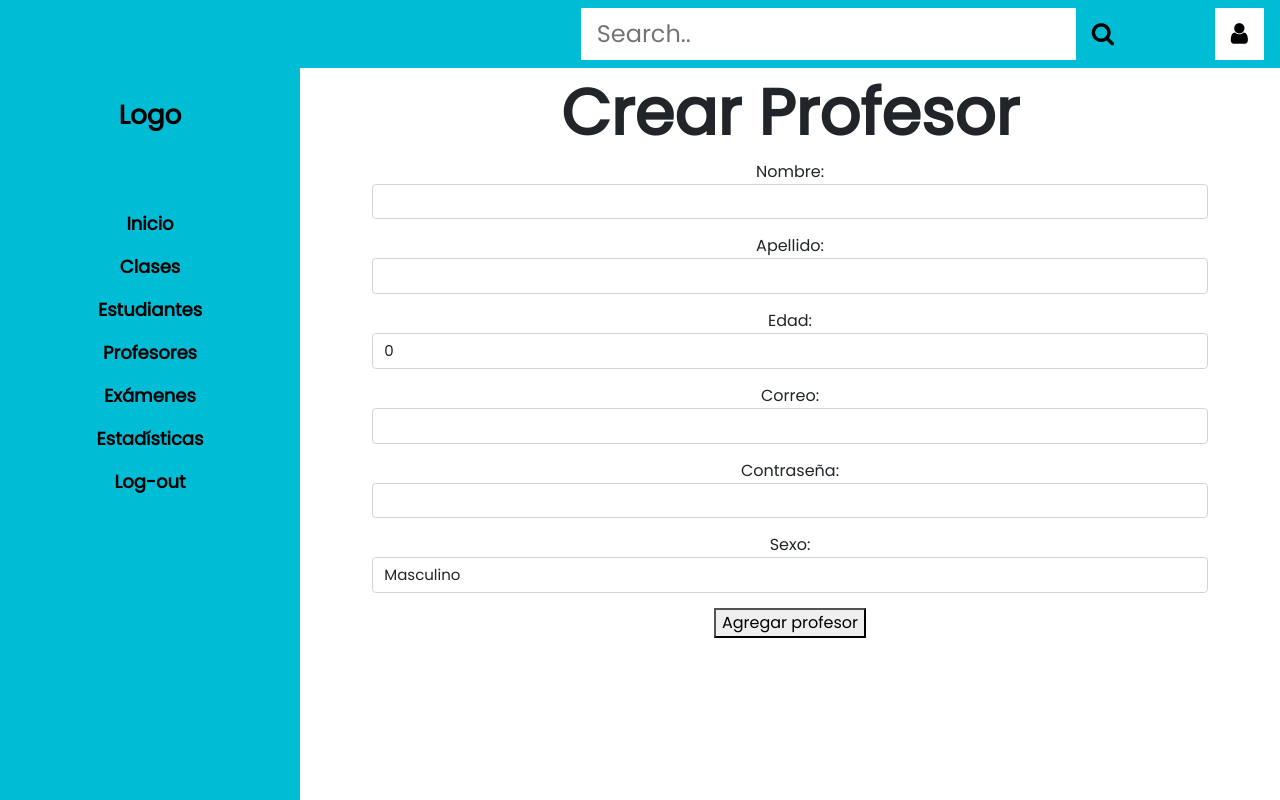
After one commit to mamorenoc19/Crystal_Clear, a Django app: page /crear_profesores/ in a window 1280 px wide. The commit adds this page. Run offline with Django 3.2, Linux system fonts and the light colour scheme; some libraries are stand-ins or nearby versions.

Commit message:
Agregación de creacion de estudiantes y profesores

```diff
--- a/Crystal_Clear_Project/Crystal_Clear_App/forms.py
+++ b/Crystal_Clear_Project/Crystal_Clear_App/forms.py
@@ -1,5 +1,5 @@
 from django import forms
-from Crystal_Clear_App.models import Clase
+from Crystal_Clear_App.models import Clase, Profesor, Estudiante
 
 
 class claseForm(forms.ModelForm):
@@ -13,7 +13,6 @@ class claseForm(forms.ModelForm):
             'descripcion',
             'creditos',
             'profesor',
-            'estado',
         ]
 
         labels = {
@@ -21,13 +20,79 @@ class claseForm(forms.ModelForm):
             'descripcion':'Descripcion',
             'creditos':'Creditos',
             'profesor':'Profesor',
-            'estado':'Estado',
         }
 
         widgets = {
-            'nombre': forms.TextInput(attrs={'class': 'input'}),
+            'nombre': forms.TextInput(attrs={'class': 'form-control'}),
             'descripcion': forms.TextInput(attrs={'class': 'form-control'}),
             'creditos': forms.NumberInput(attrs={'class': 'form-control'}),
             'profesor': forms.Select(attrs={'class': 'form-control'}),
-            'estado': forms.CheckboxInput(attrs={'class': 'form-control'}),
         }
+#PROFESOR
+class profesorForm(forms.ModelForm):
+
+    class Meta:
+
+        model = Profesor
+
+        fields = [
+            'nombre',
+            'apellido',
+            'edad',
+            'correo',
+            'contraseña',
+            'sexo',
+        ]
+
+        labels = {
+            'nombre':'Nombre',
+            'apellido':'Apellido',
+            'edad':'Edad',
+            'correo':'Correo',
+            'contraseña':'Contraseña',
+            'sexo':'Sexo',
+        }
+
+        widgets = {
+            'nombre': forms.TextInput(attrs={'class': 'form-control'}),
+            'apellido': forms.TextInput(attrs={'class': 'form-control'}),
+            'edad': forms.NumberInput(attrs={'class': 'form-control'}),
+            'correo': forms.EmailInput(attrs={'class': 'form-control'}),
+            'contraseña': forms.PasswordInput(attrs={'class': 'form-control'}),
+            'sexo': forms.Select(attrs={'class': 'form-control'}),
+        }
+#ESTUDIANTE
+
+
+class estudianteForm(forms.ModelForm):
+
+    class Meta:
+
+        model = Estudiante
+
+        fields = [
+            'nombre',
+            'apellido',
+            'edad',
+            'correo',
+            'contraseña',
+            'sexo',
+        ]
+
+        labels = {
+            'nombre': 'Nombre',
+            'apellido': 'Apellido',
+            'edad': 'Edad',
+            'correo': 'Correo',
+            'contraseña': 'Contraseña',
+            'sexo': 'Sexo',
+        }
+
+        widgets = {
+            'nombre': forms.TextInput(attrs={'class': 'form-control'}),
+            'apellido': forms.TextInput(attrs={'class': 'form-control'}),
+            'edad': forms.NumberInput(attrs={'class': 'form-control'}),
+            'correo': forms.EmailInput(attrs={'class': 'form-control'}),
+            'contraseña': forms.PasswordInput(attrs={'class': 'form-control'}),
+            'sexo': forms.Select(attrs={'class': 'form-control'}),
+        }
--- a/Crystal_Clear_Project/Crystal_Clear_App/models.py
+++ b/Crystal_Clear_Project/Crystal_Clear_App/models.py
@@ -4,7 +4,6 @@ from django.db import models
 
 
 class Profesor(models.Model):
-    id = models.PositiveSmallIntegerField(primary_key=True)
     nombre = models.CharField(max_length=50)
     apellido = models.CharField(max_length=50)
     edad = models.SmallIntegerField(default=0)
@@ -22,7 +21,6 @@ class Profesor(models.Model):
 
 
 class Estudiante(models.Model):
-    id = models.PositiveSmallIntegerField(primary_key=True)
     nombre = models.CharField(max_length=50)
     apellido = models.CharField(max_length=50)
     edad = models.SmallIntegerField(default=0)
--- a/Crystal_Clear_Project/Crystal_Clear_App/templates/Crystal_Clear_App/base_login.html
+++ b/Crystal_Clear_Project/Crystal_Clear_App/templates/Crystal_Clear_App/base_login.html
@@ -32,6 +32,8 @@
         <div class="w3-bar-block w3-center">
             <a href="{% url 'home_login' %}" onclick="w3_close()" class="w3-bar-item w3-button w3-hover-white">Inicio</a>
             <a href="{% url 'clases' %}" onclick="w3_close()" class="w3-bar-item w3-button w3-hover-white">Clases</a>
+            <a href="{% url 'estudiantes' %}" onclick="w3_close()" class="w3-bar-item w3-button w3-hover-white">Estudiantes</a>
+            <a href="{% url 'profesores' %}" onclick="w3_close()" class="w3-bar-item w3-button w3-hover-white">Profesores</a>
             <a href="{% url 'examen' %}" onclick="w3_close()" class="w3-bar-item w3-button w3-hover-white">Exámenes</a>
             <a href="#" onclick="w3_close()" class="w3-bar-item w3-button w3-hover-white">Estadísticas</a>
             <a href="#" onclick="w3_close()" class="w3-bar-item w3-button w3-hover-white">Log-out</a>
--- a/Crystal_Clear_Project/Crystal_Clear_App/templates/Crystal_Clear_App/clases.html
+++ b/Crystal_Clear_Project/Crystal_Clear_App/templates/Crystal_Clear_App/clases.html
@@ -1,4 +1,3 @@
-
 {% extends "Crystal_Clear_App/base_login.html" %}
 {% load static %}
 <!-- Add your code below: -->
--- /dev/null
+++ b/Crystal_Clear_Project/Crystal_Clear_App/templates/Crystal_Clear_App/crear_profesores.html
@@ -0,0 +1,43 @@
+{% extends "Crystal_Clear_App/base_login.html" %}
+{% load static %}
+{% load widget_tweaks %}
+<!-- Add your code below: -->
+{% block head %}
+<link rel="stylesheet" href="{% static 'Crystal_Clear_App/style.css' %}">
+{% endblock %}
+{% load widget_tweaks %}
+{% block content %}
+<h1 class="w3-jumbo w3-center"><b>Crear Profesor</b></h1>
+<div class="w3-container w3-center">
+    <form method="POST">
+        {% csrf_token %}
+        {{form.as_p}}
+        <button style="margin-bottom: 10px;" type="submit">Agregar profesor</button>
+    </form>
+    <!-- <form action="/action_page.php" target="_blank">
+        <div class="w3-section">
+            <label>Nombre de la clase</label>
+            <input class="w3-input w3-border" type="text" name="Name" required>
+            {% render_field form.nombre rows="50" cols="50" title="Hello, world!" %}
+        </div>
+        <div class="w3-section">
+            <label>Descripcion de la clase</label>
+            <input class="w3-input w3-border" type="text" name="Name" required>
+        </div>
+        <div class="w3-section">
+            <label>Número de Creditos</label>
+            <input class="w3-input w3-border" type="text" name="Name" required>
+        </div>
+        <div class="w3-section">
+            <label>Profesor Encargado</label>
+            <input class="w3-input w3-border" type="text" name="Name" required>
+        </div>
+        <div class="w3-section">
+            <label>Estado</label>
+            <input class="w3-input w3-border" type="text" name="Name" required>
+        </div>
+        <button type="submit" class="w3-button w3-block w3-padding-large w3-cyan w3-margin-bottom">Crear clase</button>
+    </form> -->
+
+</div>
+{% endblock %}
--- a/Crystal_Clear_Project/Crystal_Clear_App/urls.py
+++ b/Crystal_Clear_Project/Crystal_Clear_App/urls.py
@@ -9,6 +9,10 @@ urlpatterns = [
     path("home_login/", views.home_login, name='home_login'),
     path("clases/", views.clases, name="clases"),
     path("clase/", views.clase, name='clase'),
+    path("profesores/", views.profesores, name="profesores"),
+    path("crear_profesores/", views.crear_profesor, name='crear_profesores'),
+    path("estudiantes/", views.estudiantes, name="estudiantes"),
+    path("crear_estudiantes/", views.crear_estudiantes, name='crear_estudiantes'),
     path("examen/", views.examen, name="examen"),
     path("crear_clase/", views.crear_clase, name='crear_clase'),
     path("crear_login/", views.crear_examen, name='crear_examen'),
--- a/Crystal_Clear_Project/Crystal_Clear_App/views.py
+++ b/Crystal_Clear_Project/Crystal_Clear_App/views.py
@@ -1,9 +1,9 @@
-from django.shortcuts import render
+from django.shortcuts import render, redirect
 import random
 from django.conf import settings
 from django.core.mail import send_mail
-from Crystal_Clear_App.forms import claseForm
-from .models import Estudiante, Clase
+from Crystal_Clear_App.forms import claseForm, profesorForm, estudianteForm
+from .models import Estudiante, Clase, Examen, Profesor
 
 # Create your views here.
 def home(request):
@@ -37,6 +37,7 @@ def home_login(request):
 
 lista_estudiante = ['Camila', 'alejandra', 'jose miguel']
 
+'''------------------------------- CLASES  --------------------------------------------'''
 def clases(request):
     clases = Clase.objects.all()
     context = {'clases': clases}
@@ -48,23 +49,61 @@ def clase(request):
     return render(request, "Crystal_Clear_App/clase.html", context)
 
 
-#estudiante = [{'nombre': 'camila', 'numero': 1},
- #                   {'nombre': 'jose', 'numero': 2}, {'nombre': 'milerna', 'numero': 3}, {'nombre': 'carlos', 'numero': 4}]
-
-def examen(request):
-    return render(request, "Crystal_Clear_App/examen.html")
-
 def crear_clase(request):
     if request.method == 'POST':
         form = claseForm(request.POST)
         if form.is_valid():
             form.save()
-        # return redirect('Managemet_Inventory_App:inventory')
+        return redirect('clases')
     else:
         form = claseForm()
-    return render(request, "Crystal_Clear_App/crear_clase.html",{'form':form})
+    return render(request, "Crystal_Clear_App/crear_clase.html", {'form': form})
 
 
+'''------------------------------- PROFESORES  --------------------------------------------'''
+
+def profesores(request):
+    profesores = Profesor.objects.all()
+    context = {'profesores': profesores}
+    return(render(request, "Crystal_Clear_App/profesores.html", context))
+
+
+def crear_profesor(request):
+    if request.method == 'POST':
+        form = profesorForm(request.POST)
+        if form.is_valid():
+            form.save()
+            form = profesorForm()
+        return redirect('profesores')
+    else:
+        form = profesorForm()
+    return render(request, "Crystal_Clear_App/crear_profesores.html", {'form': form})
+
+
+'''------------------------------- ESTUDIANTES  --------------------------------------------'''
+def estudiantes(request):
+    estudiantes = Estudiante.objects.all()
+    context = {'estudiante': estudiantes}
+    return render(request, "Crystal_Clear_App/estudiantes.html", context)
+
+
+def crear_estudiantes(request):
+    if request.method == 'POST':
+        form = estudianteForm(request.POST)
+        if form.is_valid():
+            form.save()
+            form = estudianteForm()
+        return redirect('estudiantes')
+    else:
+        form = estudianteForm()
+    return render(request, "Crystal_Clear_App/crear_estudiantes.html", {'form': form})
+
+
+'''------------------------------- EXÁMENES  --------------------------------------------'''
+def examen(request):
+    examenes = Examen.objects.all()
+    context = {'examenes': examenes}
+    return render(request, "Crystal_Clear_App/examenes.html", context)
 
 def crear_examen(request):
     return render(request, "Crystal_Clear_App/crear_examen.html")
```
Also changed, not shown: Crystal_Clear_Project/Crystal_Clear_App/templates/Crystal_Clear_App/crear_clase.html (+1 -27 lines), Crystal_Clear_Project/Crystal_Clear_App/templates/Crystal_Clear_App/crear_estudiantes.html (added, +43 -0 lines), Crystal_Clear_Project/Crystal_Clear_App/templates/Crystal_Clear_App/estudiantes.html (added, +35 -0 lines), Crystal_Clear_Project/Crystal_Clear_App/templates/Crystal_Clear_App/examenes.html (added, +32 -0 lines), Crystal_Clear_Project/Crystal_Clear_App/templates/Crystal_Clear_App/profesores.html (added, +36 -0 lines), Crystal_Clear_Project/Crystal_Clear_App/migrations/0007_auto_20211108_0916.py (added).
